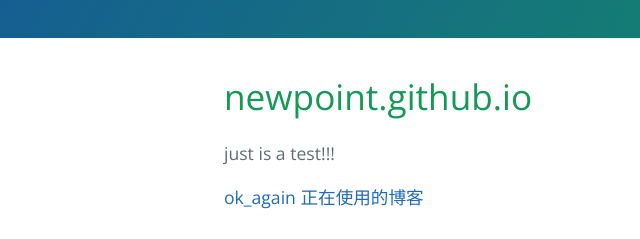
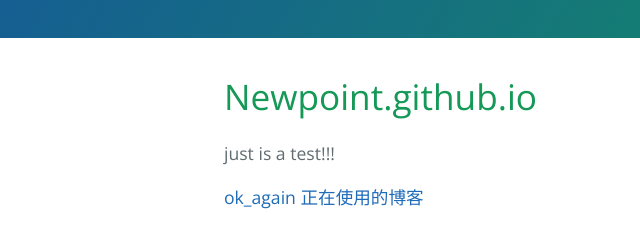
Before and after one commit to NewPoint/newpoint.github.io, a plain HTML site: page index.html in a window 1280 px wide. Shown: the part 279-518 px from the top of the page, 0-640 px from the left. Drawn offline with nearby package versions, Linux system fonts and the light colour scheme.

Commit message:
Update index.html

```diff
--- a/index.html
+++ b/index.html
@@ -17,7 +17,7 @@
 
     <section class="main-content">
       <h1>
-<a id="newpointgithubio" class="anchor" href="#newpointgithubio" aria-hidden="true"><span aria-hidden="true" class="octicon octicon-link"></span></a>newpoint.github.io</h1>
+<a id="newpointgithubio" class="anchor" href="#newpointgithubio" aria-hidden="true"><span aria-hidden="true" class="octicon octicon-link"></span></a>Newpoint.github.io</h1>
 
 <p>just is a test!!!</p>
 <a href="http://zlg233.cn/" target = "_blank"> ok_again 正在使用的博客</a>
```
